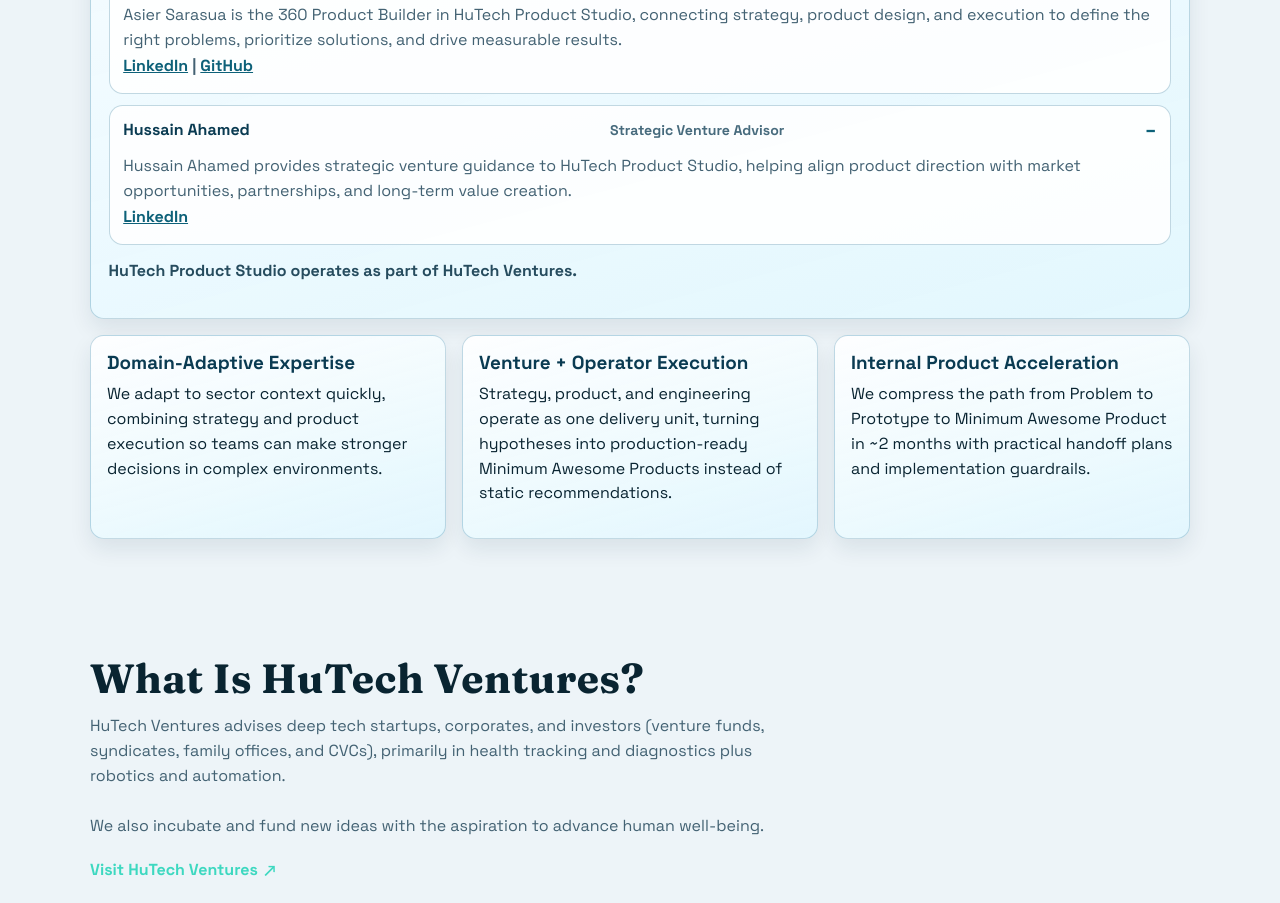
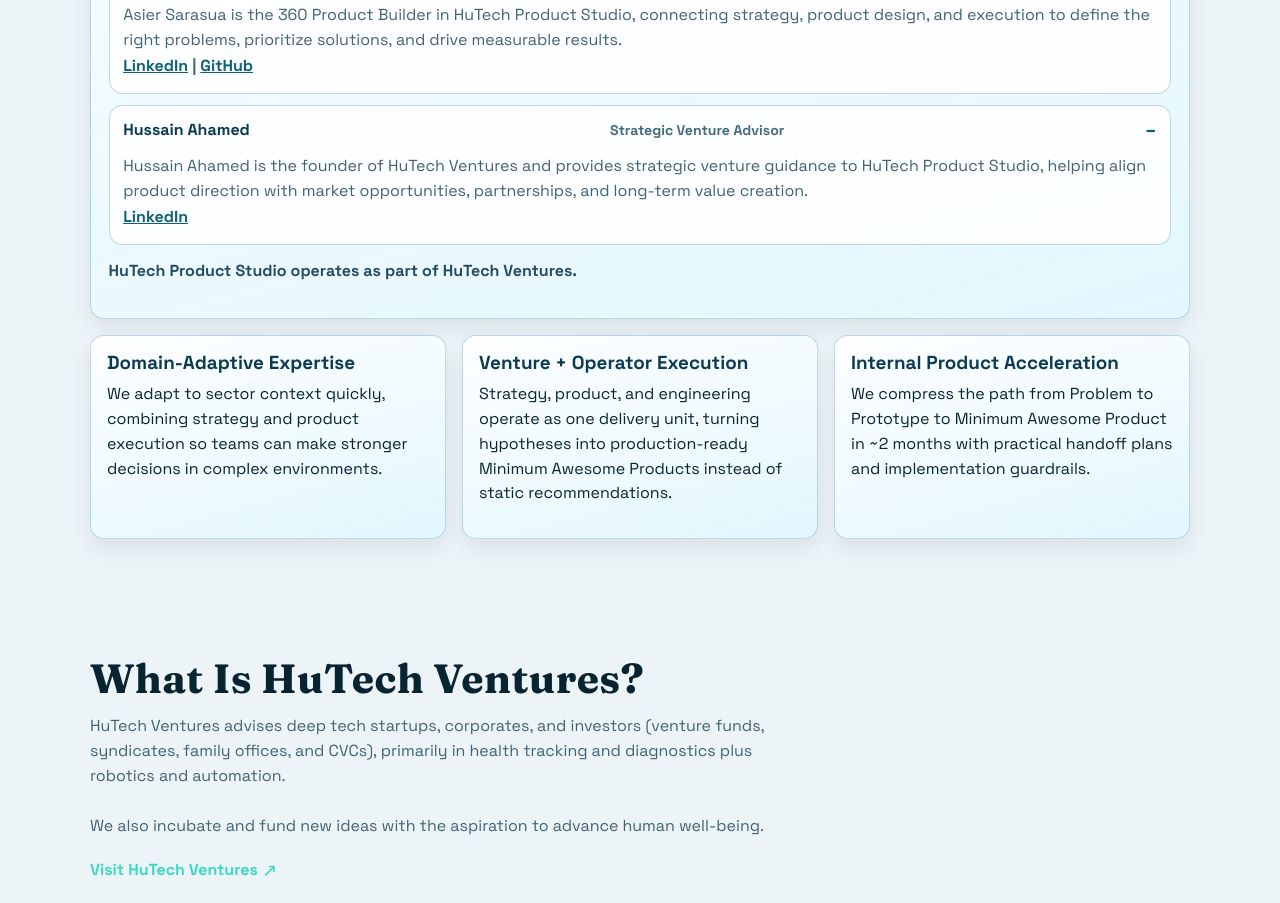
Before and after one commit to assarasua/hutech-tech, a website: page index.html in a window 1280 px wide. Shown: the part 3678-4581 px from the top of the page. Drawn offline with Linux system fonts and the light colour scheme.

Commit message:
Clarify Hussain role as founder of HuTech Ventures

```diff
--- a/index.html
+++ b/index.html
@@ -187,7 +187,7 @@
             </details>
             <details class="team-accordion-item" open>
               <summary><span class="person-name">Hussain Ahamed</span><span class="person-role">Strategic Venture Advisor</span></summary>
-              <p>Hussain Ahamed provides strategic venture guidance to HuTech Product Studio, helping align product direction with market opportunities, partnerships, and long-term value creation.</p>
+              <p>Hussain Ahamed is the founder of HuTech Ventures and provides strategic venture guidance to HuTech Product Studio, helping align product direction with market opportunities, partnerships, and long-term value creation.</p>
               <p class="person-links"><a href="https://www.linkedin.com/in/hussainahamed/" target="_blank" rel="noopener noreferrer">LinkedIn</a></p>
             </details>
           </div>
```
